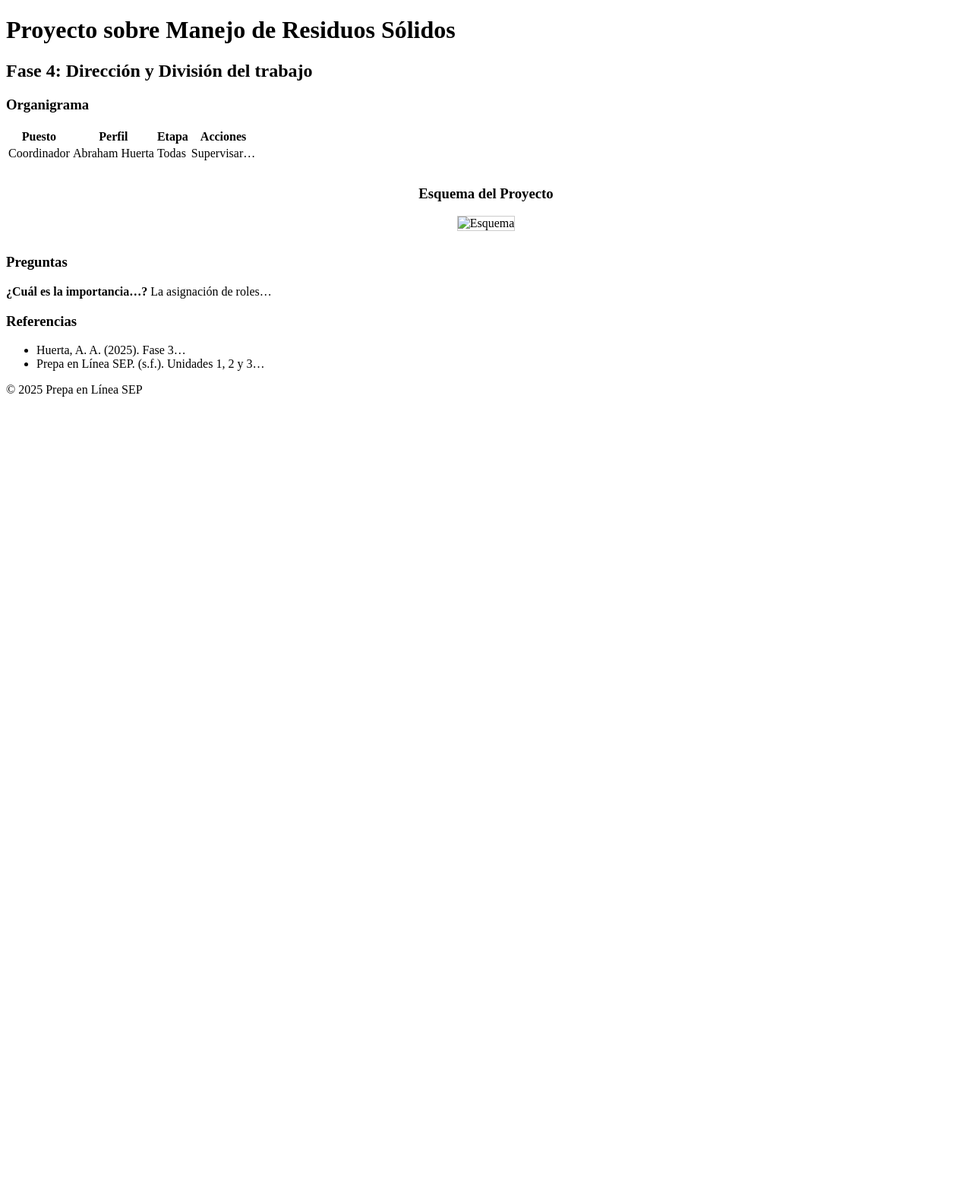
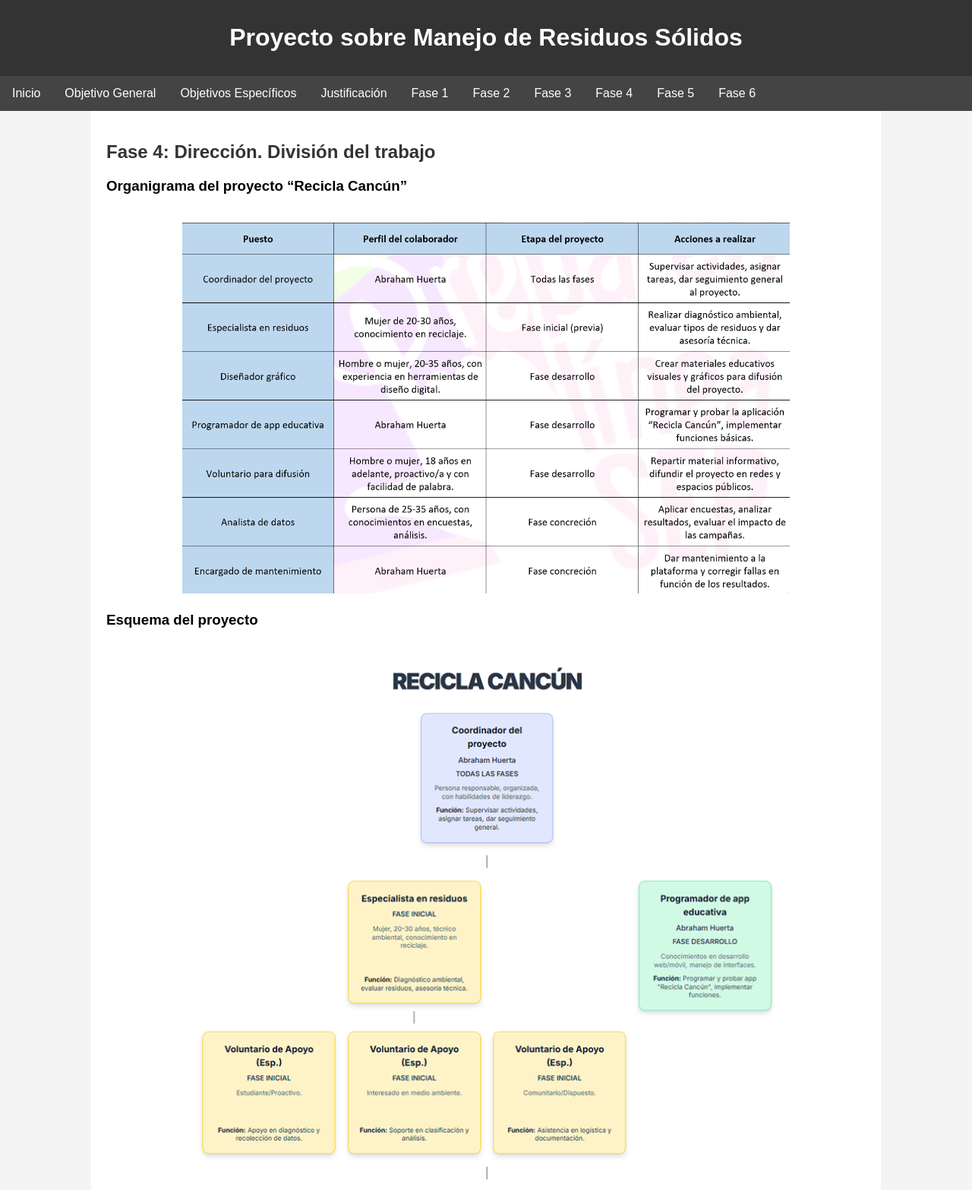
Before and after one commit to AlexHuerta1133/Tarea-fase-final, a plain HTML site: page fase4/fase4.html in a window 1280 px wide. Shown: the top 1566 px of the page at 76% size. Before the commit the page ends 800 px from the top, so only its background shows below. Drawn offline with Linux system fonts and the light colour scheme.

Commit message:
fase 4 terminada

```diff
--- /dev/null
+++ b/fase4/fase4.css
@@ -0,0 +1,14 @@
+
+.img-organigrama {
+    width: 80%;
+    margin-top: 15px;
+    margin-left: 10%;
+    margin-right: 25%;
+}
+
+.img-esquema {
+    width: 80%;
+    margin-top: 15px;
+    margin-left: 10%;
+    margin-right: 25%;
+}
--- a/fase4/fase4.html
+++ b/fase4/fase4.html
@@ -1,37 +1,103 @@
 <!DOCTYPE html>
 <html lang="es">
 <head>
-  <meta charset="UTF-8"/><meta name="viewport" content="width=device-width, initial-scale=1.0"/><title>Fase 4 – Dirección y División del trabajo</title>
-  <style>/* mismo CSS */</style>
+  <meta charset="UTF-8" />
+  <meta name="viewport" content="width=device-width, initial-scale=1.0"/>
+  <title>Fase 4 - Dirección. División del trabajo</title>
+  <link rel="stylesheet" href="/CSS/style.css" />
+   <link rel="stylesheet" href="/fase4/fase4.css" />
 </head>
 <body>
-  <header><h1>Proyecto sobre Manejo de Residuos Sólidos</h1></header>
-  <nav><!-- mismo menú relativo --></nav>
+  <header>
+    <h1>Proyecto sobre Manejo de Residuos Sólidos</h1>
+  </header>
+
+  <nav>
+   <a href="index.html">Inicio</a>
+    <a href="objetivo_general.html">Objetivo General</a>
+    <a href="objetivo_especifico.html">Objetivos Específicos</a>
+    <a href="justificacion.html">Justificación</a>
+    <a href="/fase1/fase1.html">Fase 1</a>
+    <a href="/fase2/fase2.html">Fase 2</a>
+    <a href="/fase3/fase3.html">Fase 3</a>
+    <a href="/fase4/fase4.html">Fase 4</a>
+    <a href="/fase5/fase5.html">Fase 5</a>
+    <a href="/fase6/fase6.html">Fase 6</a>
+  </nav>
+
   <main>
-    <h2>Fase 4: Dirección y División del trabajo</h2>
-    <h3>Organigrama</h3>
-    <table>
-      <thead>
-        <tr><th>Puesto</th><th>Perfil</th><th>Etapa</th><th>Acciones</th></tr>
-      </thead>
-      <tbody>
-        <tr><td>Coordinador</td><td>Abraham Huerta</td><td>Todas</td><td>Supervisar…</td></tr>
-        <!-- resto de filas -->
-      </tbody>
-    </table>
-    <div style="text-align:center;margin:30px 0;">
-      <h3>Esquema del Proyecto</h3>
-      <img src="../img/esquema_fase4.png" alt="Esquema" style="max-width:100%;border:1px solid #ccc;"/>
+    <h2>Fase 4: Dirección. División del trabajo</h2>
+
+    <h3>Organigrama del proyecto “Recicla Cancún”</h3>
+
+    <div style="text-align: center; margin: 20px 0;">
+      <img src="/img/Organigrama del proyecto.png" alt="Organigrama del proyecto" class="img-organigrama" />
     </div>
+
+    <h3>Esquema del proyecto</h3>
+
+    <div style="text-align: center; margin: 20px 0;">
+      <img src="/img/Esquema del proyecto.png" alt="Esquema del proyecto" class="img-esquema" />
+    </div>
+
     <h3>Preguntas</h3>
-    <p><strong>¿Cuál es la importancia…?</strong> La asignación de roles…</p>
-    <!-- resto de preguntas -->
+    <p><strong>a. ¿Cuál es la importancia de la división del trabajo en la etapa
+      de la organización?</strong><br>
+    La asignación de roles específicos de acuerdo con las aptitudes de cada persona
+    resulta crucial, permitiendo así un avance más rápido del proyecto. Al repartir
+    responsabilidades, se optimiza el tiempo y se disminuyen los errores al evitar
+    que varias personas realicen la misma tarea sin coordinación. En el caso del proyecto
+     “Recicla Cancún”, esta distribución asegura que tanto la instalación de sensores
+      como las campañas educativas se realicen de forma clara, ordenada y con resultados efectivos.</p>
+
+    <p><strong>b. ¿Es necesario integrar colaboradores en tu proyecto? ¿Por qué?</strong><br>
+    Sí, integrar colaboradores es indispensable porque el proyecto abarca áreas diversas como educación
+     ambiental, uso de tecnología, diseño digital y trabajo comunitario. Una sola persona difícilmente
+      podría realizar todas las tareas con la calidad requerida. Además, los colaboradores aportan
+      ideas nuevas, habilidades complementarias y fortalecen el sentido de pertenencia al proyecto.
+       Su participación también amplía el alcance de las acciones, facilita el seguimiento de actividades
+       y mejora los resultados obtenidos en cada una de las fases del plan.</p>
+
+    <p><strong>c. En caso de no contar con colaboradores, ¿qué consecuencias habría para el desarrollo de tu proyecto?</strong><br>
+    Si no se cuenta con colaboradores, el proyecto enfrentaría varios problemas: sobrecarga de trabajo,
+     retrasos, calidad limitada en las actividades y bajo alcance de las campañas. Algunas tareas técnicas
+     como la instalación de sensores o el diseño de materiales digitales podrían quedar incompletas o mal
+     ejecutadas. Además, se pierde la posibilidad de generar un impacto colectivo, lo que afecta la
+     sostenibilidad del proyecto. La falta de apoyo también disminuye la motivación y dificulta cumplir
+     los objetivos propuestos a tiempo.</p>
+
+    <p><strong>d. ¿Qué tecnologías podrían ayudarte a encontrar personas interesadas en participar en tu proyecto?</strong><br>
+    Algunas herramientas útiles para reclutar colaboradores son Facebook y WhatsApp, ya que permiten llegar
+    rápidamente a personas de la comunidad. También LinkedIn es ideal para encontrar perfiles técnicos,
+    mientras que Canva y Google Forms ayudan a crear convocatorias atractivas y formularios de registro.
+    Sitios como Voluntariado.mx permiten conectar con ciudadanos dispuestos a colaborar. Estas plataformas
+    facilitan la difusión del proyecto, el seguimiento de interesados y la organización de grupos de trabajo
+    para acciones específicas dentro del plan.</p>
+
     <h3>Referencias</h3>
     <ul>
-      <li>Huerta, A. A. (2025). Fase 3…</li>
-      <li>Prepa en Línea SEP. (s.f.). Unidades 1, 2 y 3…</li>
+      <p><li>Abraham Alejandro Huerta. (2025). Actividad integradora Fase 3.
+        Organización Actividades, tareas, recursos y procesos. Prepa en línea SEP.</li>
+
+      <p><li>Prepa en línea SEP. (s.f.). Unidad 1 contenido extendido [PDF].
+        Módulo 23 Tecnologías emergentes para la administración y gestión.</li>
+
+      <p><li>Prepa en línea SEP. (s.f.). Unidad 2 contenido extendido [PDF].
+        Módulo 23 Tecnologías emergentes para la administración y gestión.</li>
+
+      <p><li>Prepa en línea SEP. (s.f.). Unidad 3 contenido extendido [PDF].
+         Módulo 23 Tecnologías emergentes para la administración y gestión.</li>
     </ul>
   </main>
-  <footer><p>&copy; 2025 Prepa en Línea SEP</p></footer>
+
+  <footer>
+    <p>&copy; 2025 Proyecto Educativo Prepa en Línea-SEP</p>
+    <div class="social-links">
+      <a href="https://facebook.com" target="_blank">Facebook</a> |
+      <a href="https://twitter.com" target="_blank">Twitter</a> |
+      <a href="https://instagram.com" target="_blank">Instagram</a> |
+      <a href="https://youtube.com" target="_blank">YouTube</a>
+    </div>
+  </footer>
 </body>
 </html>
```
Also changed, not shown: fase5/fase5.css (added), img/Esquema del proyecto.png (added), img/Organigrama del proyecto.png (added).
